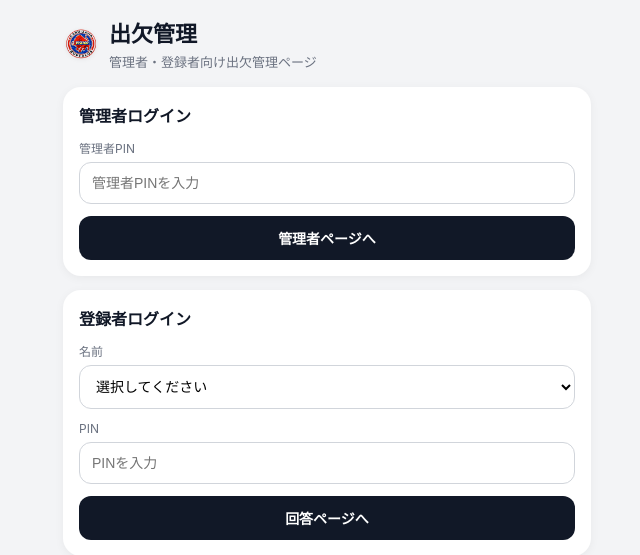
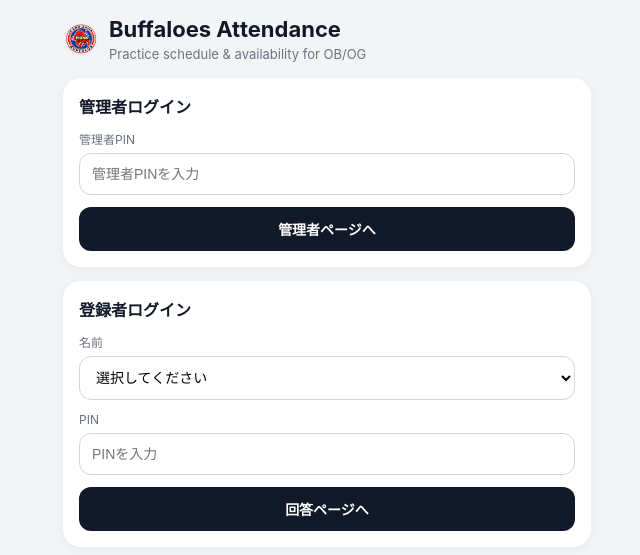
Before and after one commit to kasahararyo-source/ice-hockey-app, a Flask app: page / in a window 1280 px wide. Shown: the top 555 px of the page, without its empty margins (313-953 px from the left). Run offline with Flask 3, Linux system fonts and the light colour scheme; data comes from the database, SQL or seed files in the repository.

Commit message:
Update index.html

```diff
--- a/templates/index.html
+++ b/templates/index.html
@@ -3,7 +3,7 @@
 <head>
   <meta charset="UTF-8">
   <meta name="viewport" content="width=device-width, initial-scale=1.0">
-  <title>出欠管理</title>
+  <title>KBF</title>
   <style>
     * { box-sizing: border-box; }
     body {
@@ -181,8 +181,8 @@
     <div class="header">
       <img src="{{ url_for('static', filename='logo.png') }}" alt="logo" class="logo">
       <div>
-        <h1 class="title">出欠管理</h1>
-        <p class="sub">管理者・登録者向け出欠管理ページ</p>
+        <h1 class="title">Buffaloes Attendance</h1>
+        <p class="sub">Practice schedule & availability for OB/OG</p>
       </div>
     </div>
 
```
